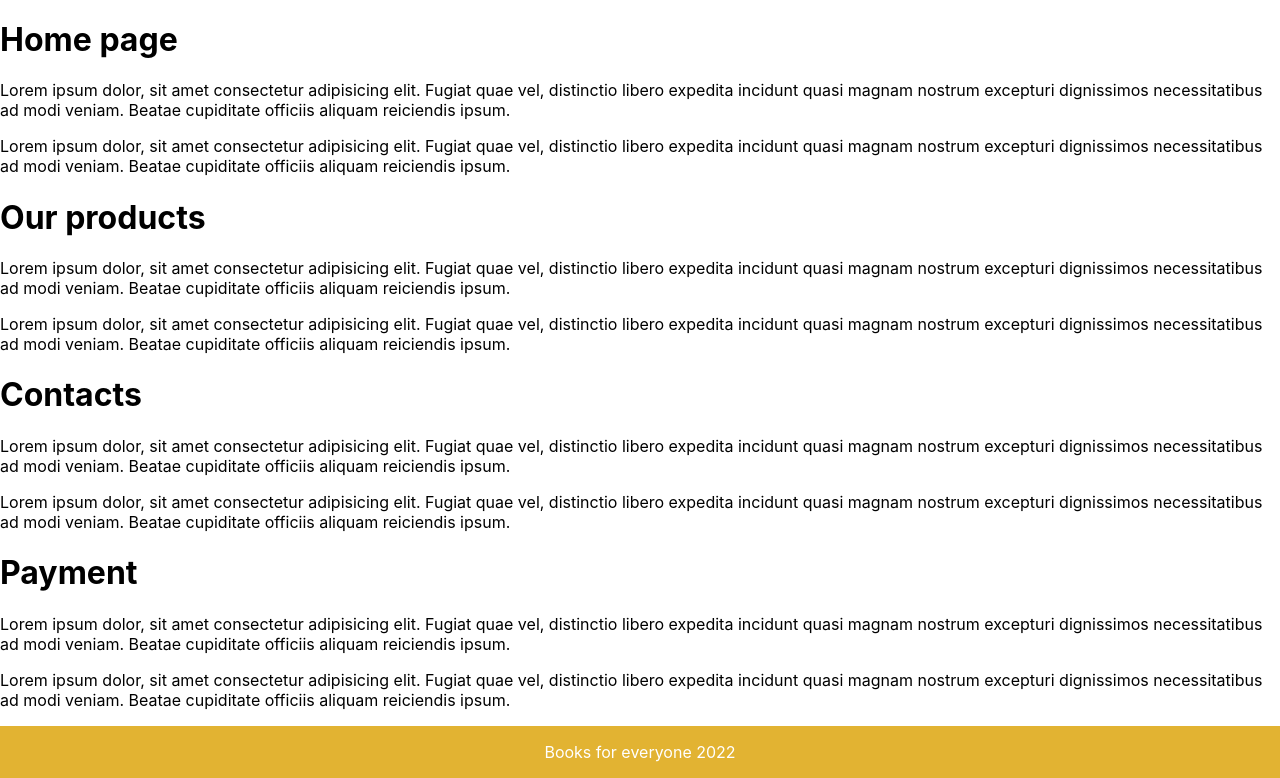
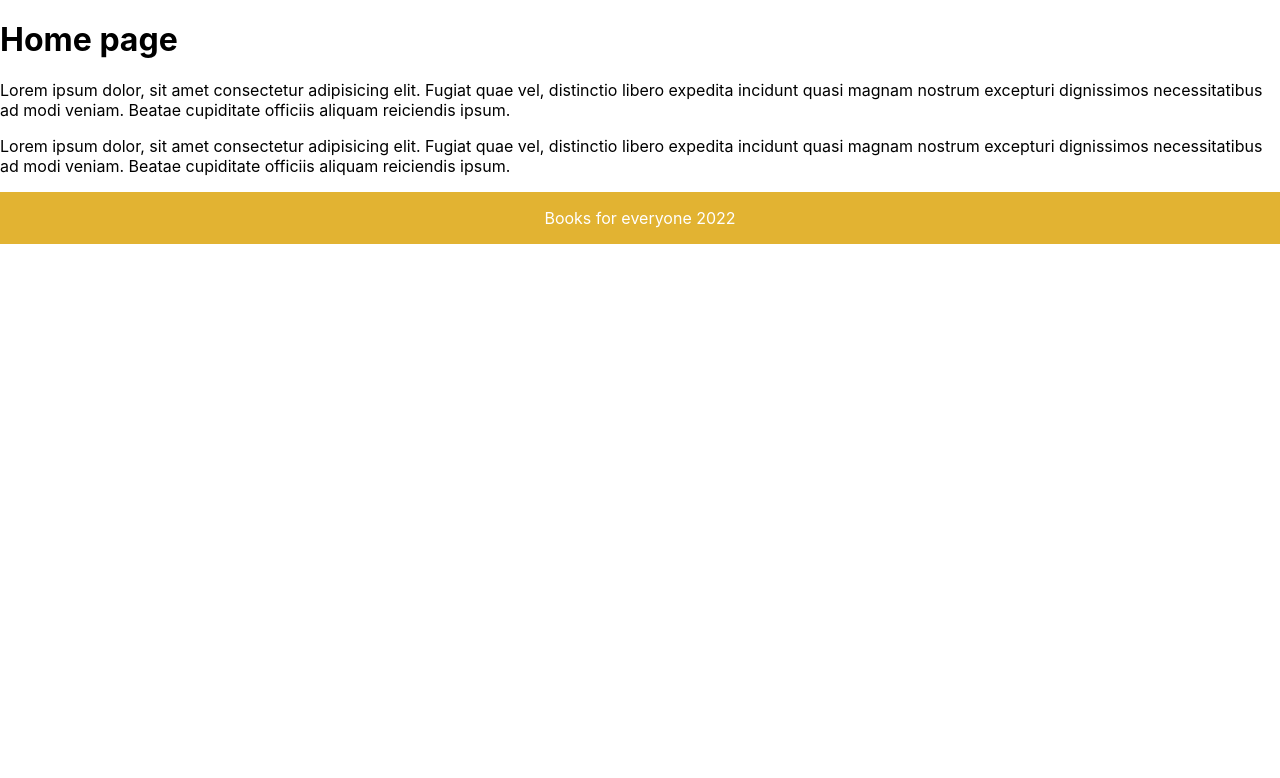
Before and after one commit to DumukenovaAitunuk/diploma2, a React (Create React App) app: page / in a window 1280 px wide. Shown: the part 549-1327 px from the top of the page. After the commit the page ends 800 px from the top, so only its background shows below. Built offline with nearby package versions, Linux system fonts and the light colour scheme; a web font is replaced by a local one.

Commit message:
added new elements

```diff
--- a/src/App.js
+++ b/src/App.js
@@ -5,16 +5,29 @@ import Contacts from "./pages/Contact";
 import Home from "./pages/Home";
 import Products from "./pages/Products";
 import Payment from "./pages/Payment";
+import { Route,Routes } from "react-router-dom";
 
 function App() {
   return (
     <div className="App">
       <Nav />
       <Header />
-      <Home />
-      <Products />
-      <Contacts />
-      <Payment />
+      <Routes>
+        <Route path="/"element={ <Home />}/>
+        <Route path="/products"element={ <Products />}/>
+        <Route path="/contacts"element={ <Contacts />}/>
+        <Route path="/payment"element={ <Payment />}/>
+
+      </Routes>
+
+
+
+
+
+
+
+
+
       <Footer />
     </div>
   );
```
Also changed, not shown: src/pages/Pages.css (added, +8 -0 lines), src/assets/book.jpg (deleted).
